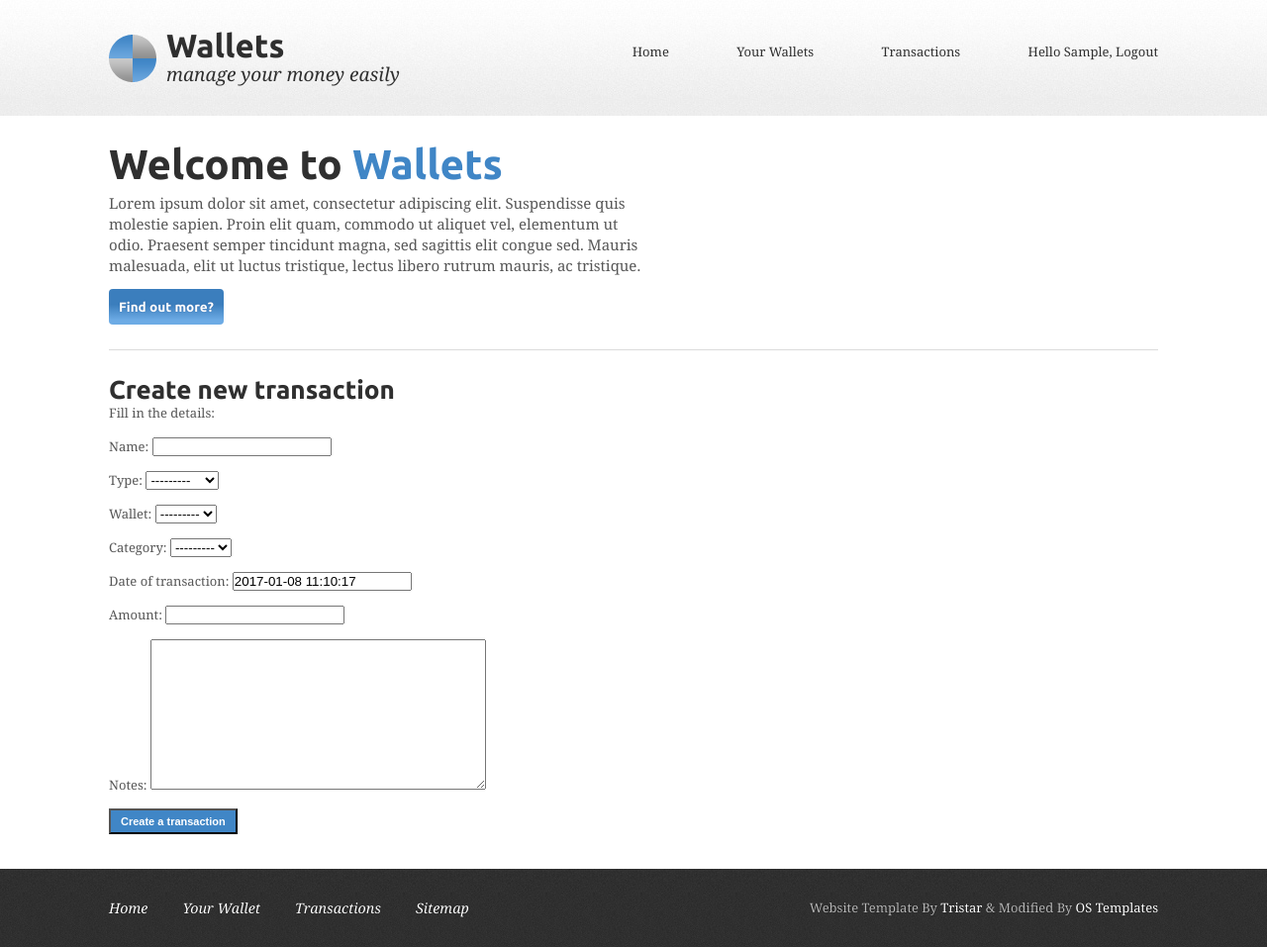
After one commit to mkarmowski/wallet, a Django app: page /transactions/transaction/create/ in a window 1280 px wide. The commit adds this page. Shown: the whole page at 99% size. Run offline with Django 3.2, Linux system fonts and the light colour scheme; the visitor is signed in with stand-in values (Sample User, id 1); data that the repository does not hold is empty.

Commit message:
transaction create views and forms

```diff
--- a/transactions/forms.py
+++ b/transactions/forms.py
@@ -8,3 +8,11 @@
     class Meta:
         model = Wallet
         fields = ('description', 'balance', 'name',)
+
+
+class TransactionCreateForm(forms.ModelForm):
+    field_order = ['name', 'type', 'wallet', 'category', 'date', 'amount', 'notes', ]
+
+    class Meta:
+        model = Transaction
+        fields = ('name', 'type', 'wallet', 'category', 'date', 'amount', 'notes',)
--- a/transactions/models.py
+++ b/transactions/models.py
@@ -1,8 +1,8 @@
 import datetime
-from django.contrib.auth.models import User
 from django.conf import settings
 from django.core.urlresolvers import reverse
 from django.db import models
+from django.utils.text import slugify
 
 TRANSACTION_CHOICES = (
     ('income', 'Income'),
@@ -65,5 +65,10 @@
     def __str__(self):
         return self.name
 
+    def save(self, *args, **kwargs):
+        if not self.slug:
+            self.slug = slugify(self.name)
+            super(Transaction, self).save(*args, **kwargs)
+
     def get_absolute_url(self):
         return reverse('wallet:transaction_details', args=[self.id])
--- /dev/null
+++ b/transactions/templates/transaction/create.html
@@ -0,0 +1,13 @@
+{% extends 'base.html' %}
+
+{% block title %}Create new transaction{% endblock %}
+
+{% block content %}
+    <h1>Create new transaction</h1>
+    <p>Fill in the details:</p>
+    <form action="." method="post">
+        {{ transaction_form.as_p }}
+        {% csrf_token %}
+        <p><input type="submit" value="Create a transaction"></p>
+    </form>
+{% endblock %}
--- a/transactions/templates/transaction/list.html
+++ b/transactions/templates/transaction/list.html
@@ -14,3 +14,9 @@
         {% endfor %}
     </div>
 {% endblock %}
+
+{% block menu %}
+    <div>
+        <a href="{% url 'wallet:transaction_create' %}">Create new transaction</a>
+    </div>
+{% endblock %}
--- a/transactions/urls.py
+++ b/transactions/urls.py
@@ -8,4 +8,5 @@
     url(r'^transaction/detail/(?P<id>\d+)/$', views.transaction_detail, name='transaction_details'),
     url(r'^wallet/detail/(?P<id>\d+)/$', views.wallet_details, name='wallet_details'),
     url(r'^wallet/create/$', views.wallet_create, name='wallet_create'),
+    url(r'^transaction/create/$', views.transaction_create, name='transaction_create'),
 ]
--- a/transactions/views.py
+++ b/transactions/views.py
@@ -1,7 +1,7 @@
 from django.conf import settings
 from django.contrib.auth.decorators import login_required
 from django.shortcuts import render, get_object_or_404
-from .forms import WalletCreateForm
+from .forms import WalletCreateForm, TransactionCreateForm
 from .models import Transaction, Category, Wallet
 
 
@@ -35,7 +35,7 @@
 
 
 @login_required
-def wallet_create(request,):
+def wallet_create(request):
     if request.method == 'POST':
         wallet_create_form = WalletCreateForm(request.POST)
         if wallet_create_form.is_valid():
@@ -46,3 +46,18 @@
     else:
         wallet_create_form = WalletCreateForm()
     return render(request, 'wallet/create.html', {'wallet_form': wallet_create_form})
+
+
+@login_required
+def transaction_create(request):
+    if request.method == 'POST':
+        transaction_create_form = TransactionCreateForm(request.POST)
+        if transaction_create_form.is_valid():
+            new_transaction = transaction_create_form.save(commit=False)
+            new_transaction.user = request.user
+            new_transaction.save()
+            return render(request, 'transaction/done.html')
+    else:
+        transaction_create_form = TransactionCreateForm()
+    return render(request, 'transaction/create.html',
+                  {'transaction_form': transaction_create_form})
```
Also changed, not shown: transactions/templates/transaction/done.html (added, +8 -0 lines).
